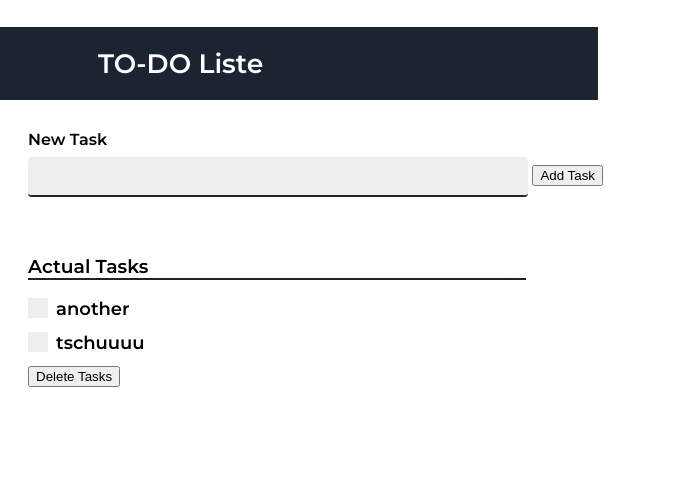
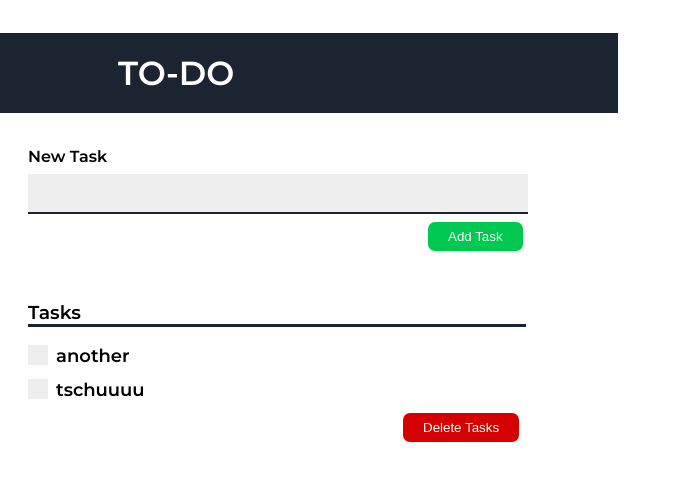
Before and after one commit to Nicola20/Flask-Tutorial, a Flask app: page / in a window 1280 px wide. Shown: the top 481 px of the page, without its empty margins (0-681 px from the left). Run offline with Flask 2, Linux system fonts and the light colour scheme; data comes from the database, SQL or seed files in the repository; both versions use the stored data as it was after the commit; some libraries are stand-ins or nearby versions.

Commit message:
small changes in outlook

```diff
--- a/tutorial/app.py
+++ b/tutorial/app.py
@@ -11,23 +11,27 @@ app.config["SQLALCHEMY_DATABASE_URI"] = 'sqlite:///' + os.path.join(basedir, 'to
 
 db = SQLAlchemy(app)
 
+
 class Entry(db.Model):
 	id = db.Column(db.Integer, primary_key=True)
 	text = db.Column(db.String(300))
-	done = db.Column(db.Boolean)
+	# done = db.Column(db.Boolean)
+
 
 @app.route('/')
 def index():
     entries = Entry.query.all()
     return render_template('index.html', entries=entries)
 
+
 @app.route('/add', methods=['POST'])
 def add():
-	entry = Entry(text= request.form['adding'], done=False)
+	entry = Entry(text= request.form['adding'])
 	db.session.add(entry)
 	db.session.commit()
 
 	return redirect(url_for('index'))
+
 
 @app.route('/delete' , methods=['POST'])
 def delete():
--- a/tutorial/static/style.css
+++ b/tutorial/static/style.css
@@ -11,17 +11,34 @@ input[type=text] {
   padding: 12px 10px;
   margin: 8px 0;
   box-sizing: border-box;
-  /*border: 2px solid red;*/
-  border-radius: 4px;
+  /*border-radius: 4px;*/
   border: none;
   border-bottom: 2px solid #1C2331;
   background-color: #eeeeee;
 }
 
+input[type=submit] {
+	padding: 7px 20px;
+	border: none;
+	border-radius: 7px;
+}
+
+#addTask {
+	background-color: #00C851;
+	margin-left: 400px;
+	color: white;
+}
+
+#deleteTask {
+	background-color: #d50000;
+	color: white;
+	margin-left: 375px;
+}
+
 #header {
-	padding: 20px 0px 20px 100px;
+	padding: 20px 0px 20px 120px;
 	margin-left: -10px;
-	font-size: 20pt;
+	font-size: 25pt;
 	background-color: #1C2331;
 	color: white;
 	width: 500px;
@@ -33,7 +50,7 @@ input[type=text] {
 }
 
 #tasks {
-	border-bottom: 2px solid #1C2331;
+	border-bottom: 3px solid #1C2331;
 	width: 498px;
 }
 
--- a/tutorial/templates/index.html
+++ b/tutorial/templates/index.html
@@ -11,18 +11,20 @@
     </head>
 
     <body>
-    <h3 id="header">TO-DO Liste</h3>
+        <h3 id="header">TO-DO</h3>
 
     <div id="todo">
     	<div id="add">
 		    <label>New Task</label>
 		    <form action="/add" method="POST">
 		    	<input type="text" name="adding">
-                <input type="submit" value="Add Task">
+                <div>
+                    <input type="submit" value="Add Task" id="addTask">
+                </div>
 		    </form>
 	    </div>
 	    <div id="content">
-	    	<h3 id="tasks">Actual Tasks</h3>
+	    	<h3 id="tasks">Tasks</h3>
             <form action="/delete" method="POST">
                 {% for entry in entries %}
         		    <label class="container"><span>{{ entry.text }}</span>
@@ -30,7 +32,9 @@
         		  		<span class="checkmark"></span>
         			</label>
                 {% endfor %}
-                <input type="submit" value="Delete Tasks">
+                <div>
+                    <input type="submit" value="Delete Tasks"  id="deleteTask">
+                </div>
             </form>
 		</div>
 	</div>
```
Also changed, not shown: tutorial/todo.db.
